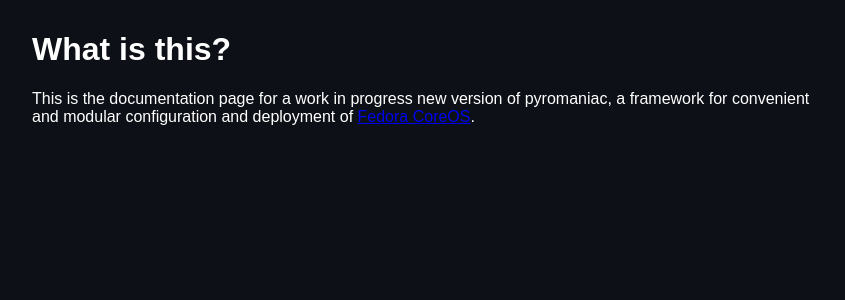
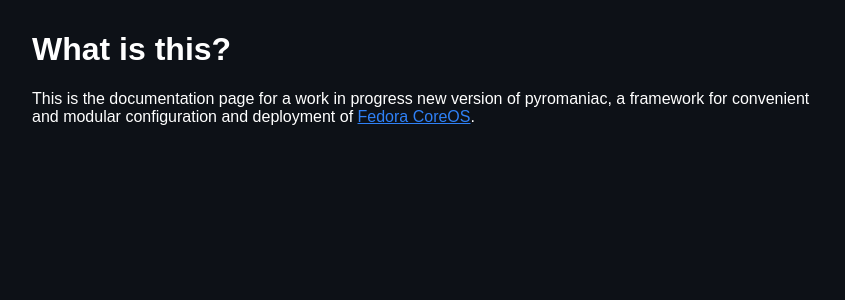
Before and after one commit to salatfreak/pyromaniac, a Jekyll site: the page built from docs/index.md, in a window 1280 px wide. Shown: the part 242-542 px from the top of the page, without its empty margins (208-1053 px from the left). Built offline with Jekyll 4.4.1, drawn with Linux system fonts in a browser that asks for light colours.

Commit message:
docs: change link color for better visibility

```diff
--- a/docs/assets/default.css
+++ b/docs/assets/default.css
@@ -53,6 +53,10 @@ main {
   flex-grow: 1;
 }
 
+a {
+  color: #2f81f7;
+}
+
 .highlight {
   background-color: #161b22 !important;
   padding: 0.2em 0.5em;
```
